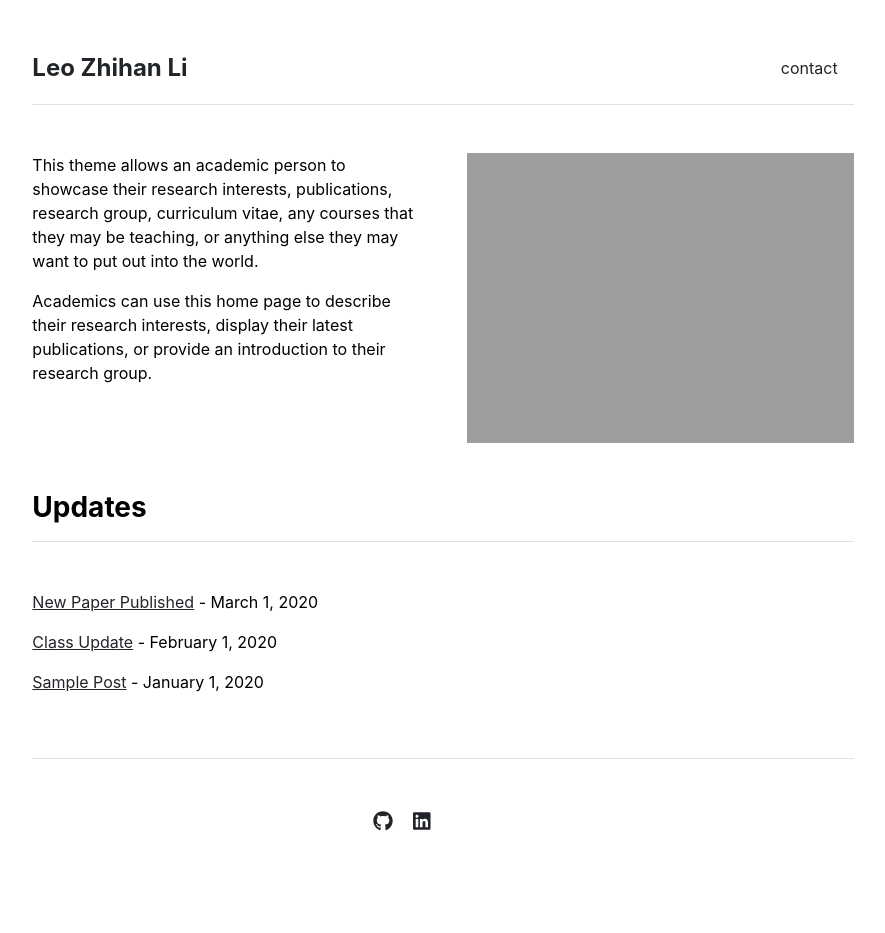
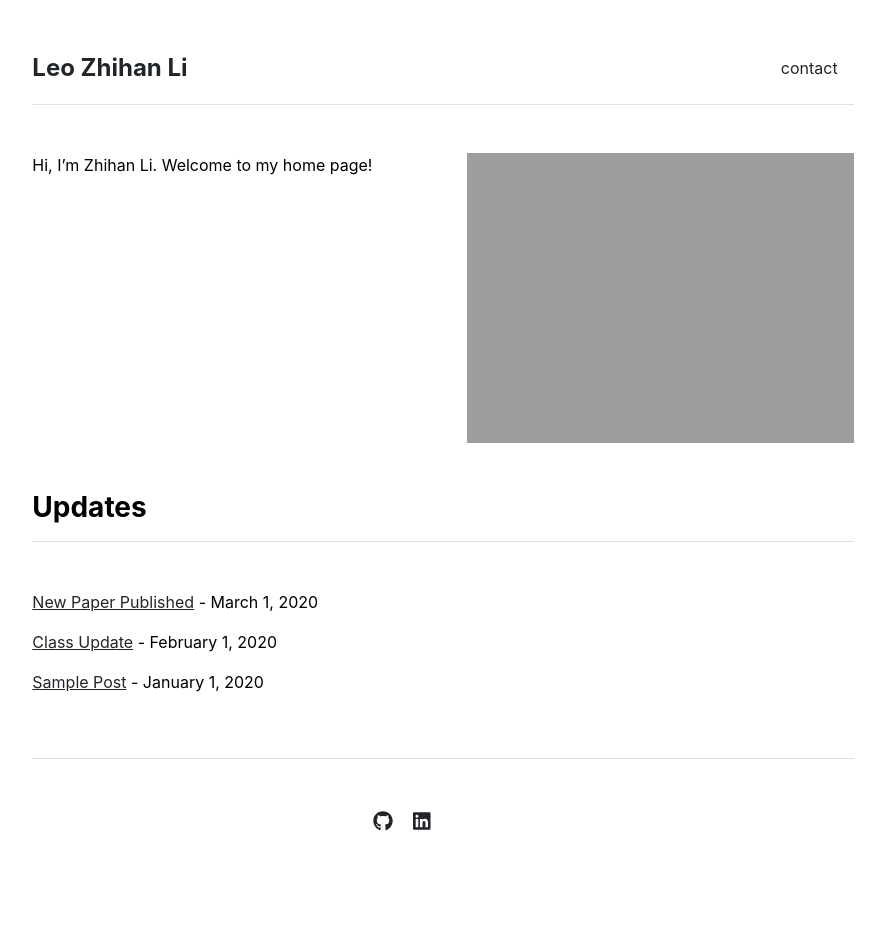
Before and after one commit to leoliiiiii/leoliiiiii.github.io, a Jekyll site: the page built from index.md, in a window 1280 px wide. Shown: the whole page, without its empty margins (197-1082 px from the left). Built offline with Jekyll 4.4.1, drawn with Linux system fonts in a browser that asks for light colours.

Commit message:
Update index.md

```diff
--- a/index.md
+++ b/index.md
@@ -3,6 +3,4 @@ layout: home
 title: "Home"
 ---
 
-This theme allows an academic person to showcase their research interests, publications, research group, curriculum vitae, any courses that they may be teaching, or anything else they may want to put out into the world.
-
-Academics can use this home page to describe their research interests, display their latest publications, or provide an introduction to their research group.
+Hi, I'm Zhihan Li. Welcome to my home page!
```
